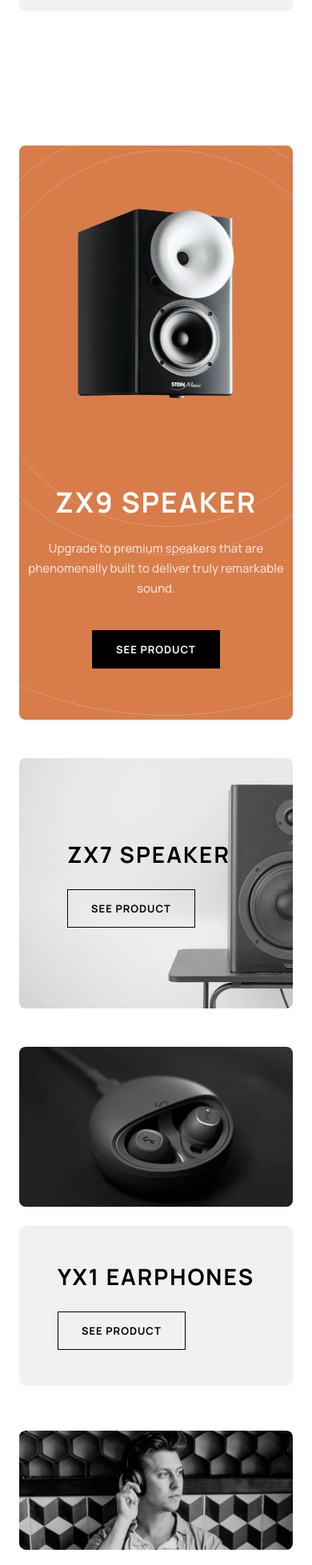
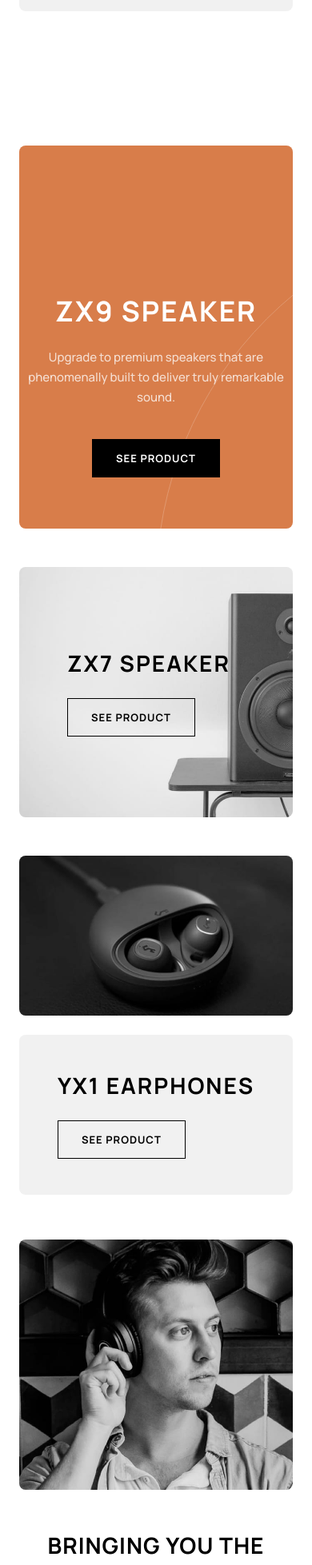
Before and after one commit to MrBeamer/audiophile, a React (Create React App) app: page / in a window 390 px wide. Shown: the part 1372-3329 px from the top of the page at 80% size. Built offline with nearby package versions, Linux system fonts and the light colour scheme.

Commit message:
added mobile category page

```diff
--- a/src/app.css
+++ b/src/app.css
@@ -295,6 +295,14 @@ h6 {
     margin: 0 24px;
   }
 
+  .mobile-image {
+    display: block;
+  }
+
+  .tablet-image {
+    display: none !important;
+  }
+
   .logo {
   }
 
@@ -388,6 +396,14 @@ h6 {
     height: 200px;
   }
 
+  .intro__content h2 {
+    /* width: 327px !important; */
+    font-size: 28px !important;
+    line-height: 38px !important;
+    letter-spacing: 1px !important;
+    /* need to fix important */
+  }
+
   /* Footer */
 
   footer {
@@ -415,7 +431,14 @@ h6 {
     grid-column: 1;
   }
 
-  .intro__content h2 {
-    /* font-size: 28px !important; */
+  /* category page */
+
+  .productCard__image-frame {
+    width: 327px;
+    height: 352px;
+  }
+
+  .productCard__content p {
+    width: 327px;
   }
 }
--- a/src/components/ProductCard/ProductCard.jsx
+++ b/src/components/ProductCard/ProductCard.jsx
@@ -42,7 +42,14 @@ export default function ProductCard(props) {
           src={product.image?.productTablet}
           alt={`${product.name} ${product.category}`}
         />
+
+        <img
+          className="productCard__image mobile-image "
+          src={product.image?.productMobile}
+          alt={`${product.name} ${product.category}`}
+        />
       </div>
+
       <div style={customStyles.left} className="productCard__content">
         <Overline />
         <ProductHeadline>{`${product.name} ${product.category}`}</ProductHeadline>
--- a/src/components/ProductGrid/ProductGrid.jsx
+++ b/src/components/ProductGrid/ProductGrid.jsx
@@ -1,22 +1,22 @@
-import React, { useState, useEffect } from "react";
+import React from "react";
 import "./productGrid.css";
 import Button from "../Button/Button";
 
 export default function ProductGrid() {
-  const [screenSize, setScreenSize] = useState("");
+  // const [screenSize, setScreenSize] = useState("");
 
-  const tabletScreen = window.matchMedia("(max-width: 1185px)");
-  const mobileScreen = window.matchMedia("(max-width: 416px)");
+  // const tabletScreen = window.matchMedia("(max-width: 1185px)");
+  // const mobileScreen = window.matchMedia("(max-width: 416px)");
 
-  useEffect(() => {
-    if (mobileScreen.matches) {
-      setScreenSize("mobile");
-    } else if (tabletScreen.matches) {
-      setScreenSize("tablet");
-    } else {
-      setScreenSize("desktop");
-    }
-  }, [mobileScreen.matches, tabletScreen.matches, screenSize]);
+  // useEffect(() => {
+  //   if (mobileScreen.matches) {
+  //     setScreenSize("mobile");
+  //   } else if (tabletScreen.matches) {
+  //     setScreenSize("tablet");
+  //   } else {
+  //     setScreenSize("desktop");
+  //   }
+  // }, [mobileScreen.matches, tabletScreen.matches, screenSize]);
 
   return (
     <div className="product-grid">
@@ -24,7 +24,7 @@ export default function ProductGrid() {
         <div className="product-ZX9__container">
           <img
             className="product-ZX9__image desktop-image"
-            src={`/images/home/${screenSize}/image-speaker-zx9.png`}
+            src={`/images/home/desktop/image-speaker-zx9.png`}
             alt="ZX9 Speaker"
           />
           <img
--- a/src/components/ShopIntro/ShopIntro.jsx
+++ b/src/components/ShopIntro/ShopIntro.jsx
@@ -31,6 +31,12 @@ export default function ShopIntro(props) {
           src="/images/shared/tablet/image-best-gear.jpg"
           alt="Man wears black headphones"
         />
+
+        <img
+          className="intro__image mobile-image"
+          src="/images/shared/mobile/image-best-gear.jpg"
+          alt="Man wears black headphones"
+        />
       </div>
     </div>
   );
--- a/src/products.json
+++ b/src/products.json
@@ -11,6 +11,7 @@
         "category": "images/product-xx99-mark-one-headphones/desktop/image-category-page-preview.jpg",
         "product": "/images/product-xx99-mark-one-headphones/desktop/image-product.jpg",
         "productTablet": "images/product-xx99-mark-one-headphones/tablet/image-category-page-preview.jpg",
+        "productMobile": "images/product-xx99-mark-one-headphones/mobile/image-category-page-preview.jpg",
         "cart": "/images/cart/image-xx99-mark-one-headphones.jpg",
         "gallery1": "/images/product-xx99-mark-one-headphones/desktop/image-gallery-1.jpg",
         "gallery2": "/images/product-xx99-mark-one-headphones/desktop/image-gallery-2.jpg",
@@ -33,6 +34,7 @@
         "category": "images/product-xx99-mark-two-headphones/desktop/image-category-page-preview.jpg",
         "product": "/images/product-xx99-mark-two-headphones/desktop/image-product.jpg",
         "productTablet": "images/product-xx99-mark-two-headphones/tablet/image-category-page-preview.jpg",
+        "productMobile": "images/product-xx99-mark-two-headphones/mobile/image-category-page-preview.jpg",
         "cart": "/images/cart/image-xx99-mark-two-headphones.jpg",
         "gallery1": "/images/product-xx99-mark-two-headphones/desktop/image-gallery-1.jpg",
         "gallery2": "/images/product-xx99-mark-two-headphones/desktop/image-gallery-2.jpg",
@@ -54,6 +56,7 @@
         "category": "images/product-xx59-headphones/desktop/image-category-page-preview.jpg",
         "product": "/images/product-xx59-headphones/desktop/image-product.jpg",
         "productTablet": "images/product-xx59-headphones/tablet/image-category-page-preview.jpg",
+        "productMobile": "images/product-xx59-headphones/mobile/image-category-page-preview.jpg",
         "cart": "/images/cart/image-xx59-headphones.jpg",
         "gallery1": "/images/product-xx59-headphones/desktop/image-gallery-1.jpg",
         "gallery2": "/images/product-xx59-headphones/desktop/image-gallery-2.jpg",
@@ -77,6 +80,7 @@
         "category": "/images/product-yx1-earphones/desktop/image-category-page-preview.jpg",
         "product": "/images/product-yx1-earphones/desktop/image-product.jpg",
         "productTablet": "images/product-yx1-earphones/tablet/image-category-page-preview.jpg",
+        "productMobile": "images/product-yx1-earphones/mobile/image-category-page-preview.jpg",
         "cart": "/images/cart/image-yx1-earphones.jpg",
         "gallery1": "/images/product-yx1-earphones/desktop/image-gallery-1.jpg",
         "gallery2": "/images/product-yx1-earphones/desktop/image-gallery-2.jpg",
@@ -100,6 +104,7 @@
         "category": "images/product-zx9-speaker/desktop/image-category-page-preview.jpg",
         "product": "/images/product-zx9-speaker/desktop/image-product.jpg",
         "productTablet": "images/product-zx9-speaker/tablet/image-category-page-preview.jpg",
+        "productMobile": "images/product-zx9-speaker/mobile/image-category-page-preview.jpg",
         "cart": "/images/cart/image-zx9-speaker.jpg",
         "gallery1": "/images/product-zx9-speaker/desktop/image-gallery-1.jpg",
         "gallery2": "/images/product-zx9-speaker/desktop/image-gallery-2.jpg",
@@ -122,6 +127,7 @@
         "category": "images/product-zx7-speaker/desktop/image-category-page-preview.jpg",
         "product": "/images/product-zx7-speaker/desktop/image-product.jpg",
         "productTablet": "images/product-zx7-speaker/tablet/image-category-page-preview.jpg",
+        "productMobile": "images/product-zx7-speaker/mobile/image-category-page-preview.jpg",
         "cart": "/images/cart/image-zx7-speaker.jpg",
         "gallery1": "/images/product-zx7-speaker/desktop/image-gallery-1.jpg",
         "gallery2": "/images/product-zx7-speaker/desktop/image-gallery-2.jpg",
```
